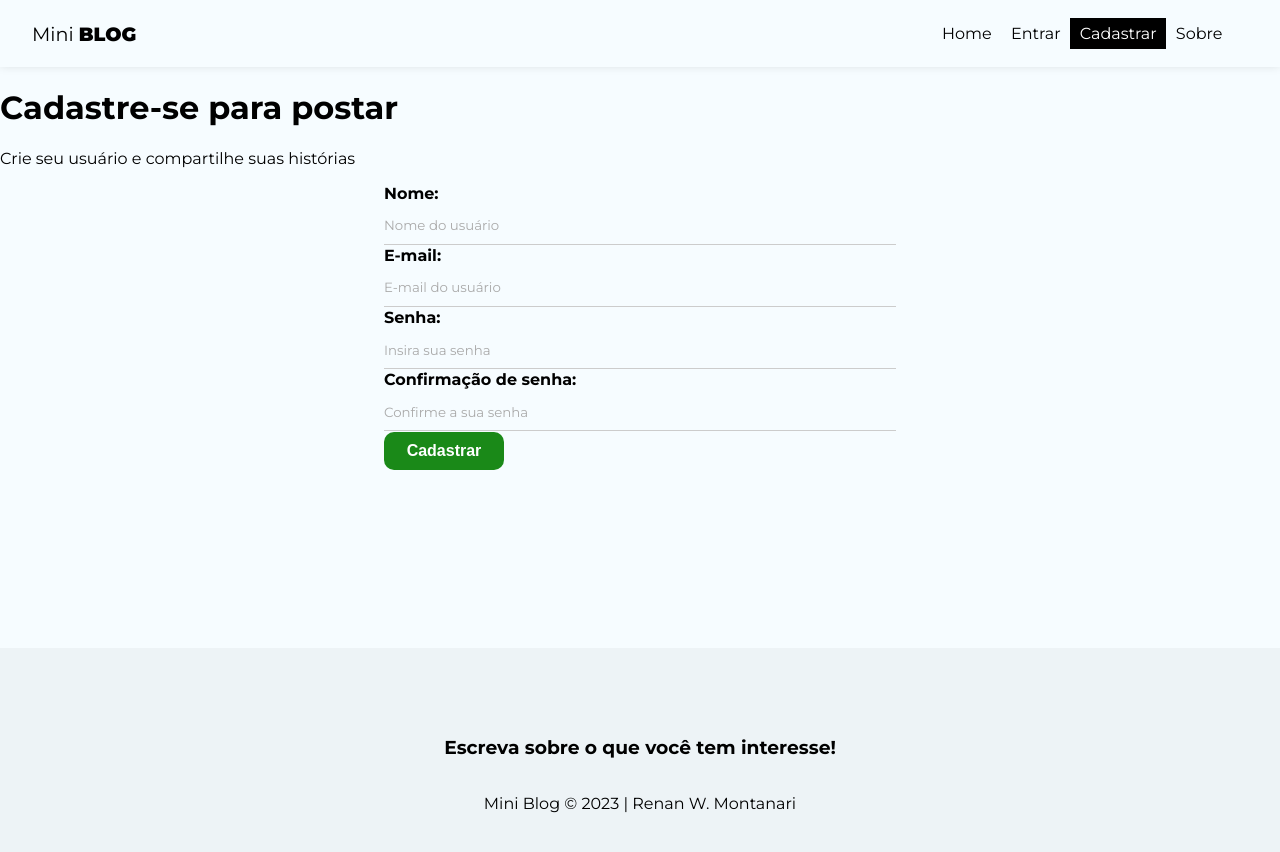
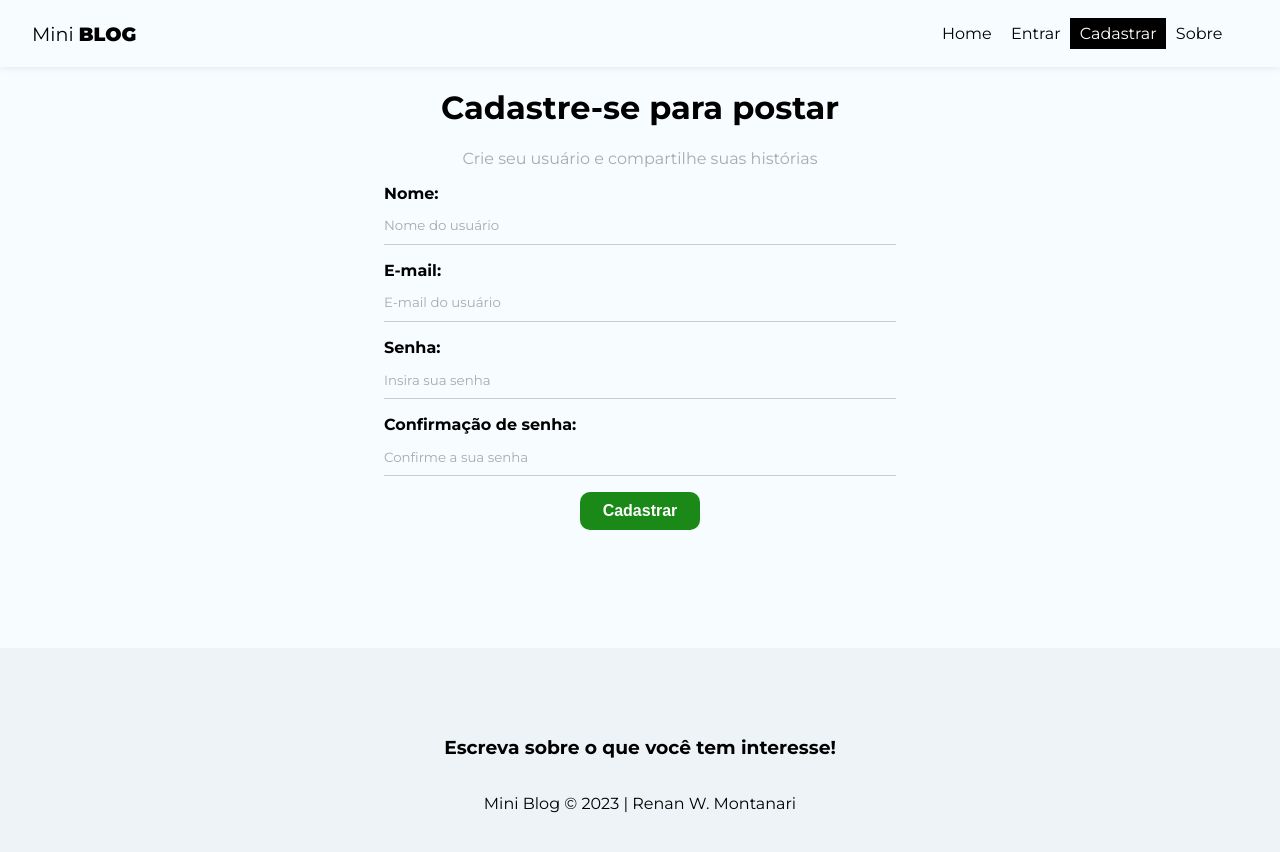
Before and after one commit to renawmontanari/mini-blog, a React (Create React App) app in the folder miniblog/: page /register in a window 1280 px wide. Shown: the top 852 px of the page. Built offline with nearby package versions, Linux system fonts and the light colour scheme.

Commit message:
miniblog

```diff
--- a/miniblog/src/index.css
+++ b/miniblog/src/index.css
@@ -43,7 +43,7 @@
 label {
   display: flex;
   flex-direction: column;
-  margin-bottom: 1px;
+  margin-bottom: 1em;
 }
 
 label span {
--- a/miniblog/src/pages/Register/Register.js
+++ b/miniblog/src/pages/Register/Register.js
@@ -4,11 +4,36 @@
 import { useState, useEffect } from "react";
 
 const Register = () => {
+  const [displayName, setDisplayName] = useState("");
+  const [email, setEmail] = useState("");
+  const [password, setPassword] = useState("");
+  const [confirmPassword, setConfirmPassword] = useState("");
+  const [error, setError] = useState("");
+
+  const handleSubmit = (e) => {
+    e.preventDefault();
+
+    setError("");
+
+    const user = {
+      displayName,
+      email,
+      password
+    }
+
+    if(password !== confirmPassword) {
+      setError("As senhas precisam ser iguais!");
+      return;
+    }
+
+    console.log(user);
+  };
+
   return (
-    <div>
+    <div className={styles.register}>
         <h1>Cadastre-se para postar</h1>
         <p>Crie seu usuário e compartilhe suas histórias</p>
-        <form>
+        <form onSubmit={handleSubmit}>
           <label>
             <span>Nome:</span>
             <input
@@ -16,6 +41,8 @@
               name="displayName"
               required
               placeholder="Nome do usuário"
+              value={displayName}
+              onChange={(e) => setDisplayName(e.target.value)}
             />
           </label>
           <label>
@@ -25,6 +52,8 @@
               name="email"
               required
               placeholder="E-mail do usuário"
+              value={email}
+              onChange={(e) => setEmail(e.target.value)}
             />
           </label>
           <label>
@@ -34,6 +63,8 @@
               name="password"
               required
               placeholder="Insira sua senha"
+              value={password}
+              onChange={(e) => setPassword(e.target.value)}
             />
           </label>
           <label>
@@ -43,9 +74,12 @@
               name="confirmPassword"
               required
               placeholder="Confirme a sua senha"
+              value={confirmPassword}
+              onChange={(e) => setConfirmPassword(e.target.value)}
             />
           </label>
           <button className="btn">Cadastrar</button>
+          {error && <p className="error">{error}</p>}
         </form>
     </div>
   );
```
Also changed, not shown: miniblog/src/hooks/useAuthentication.js (added, +27 -0 lines).
